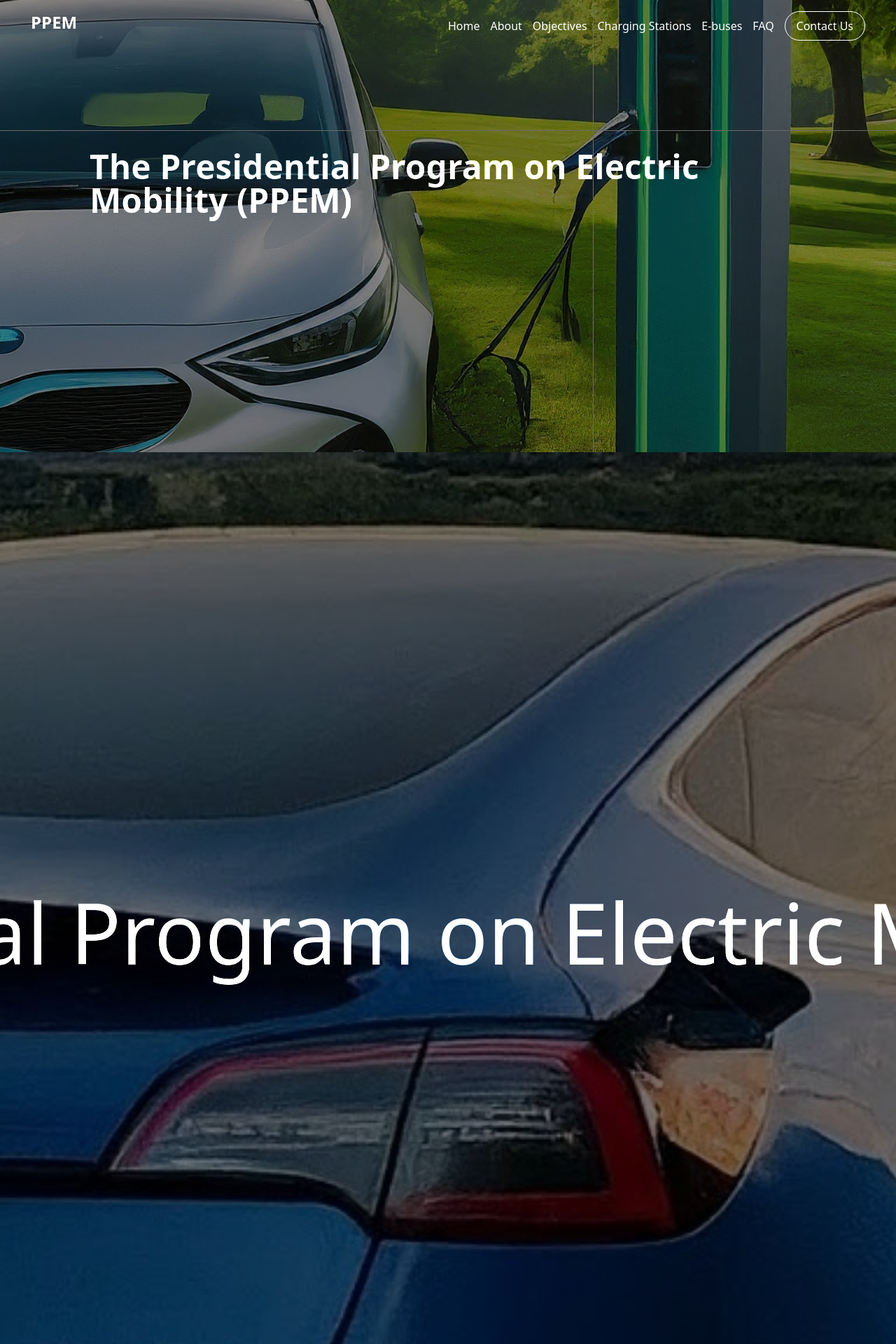
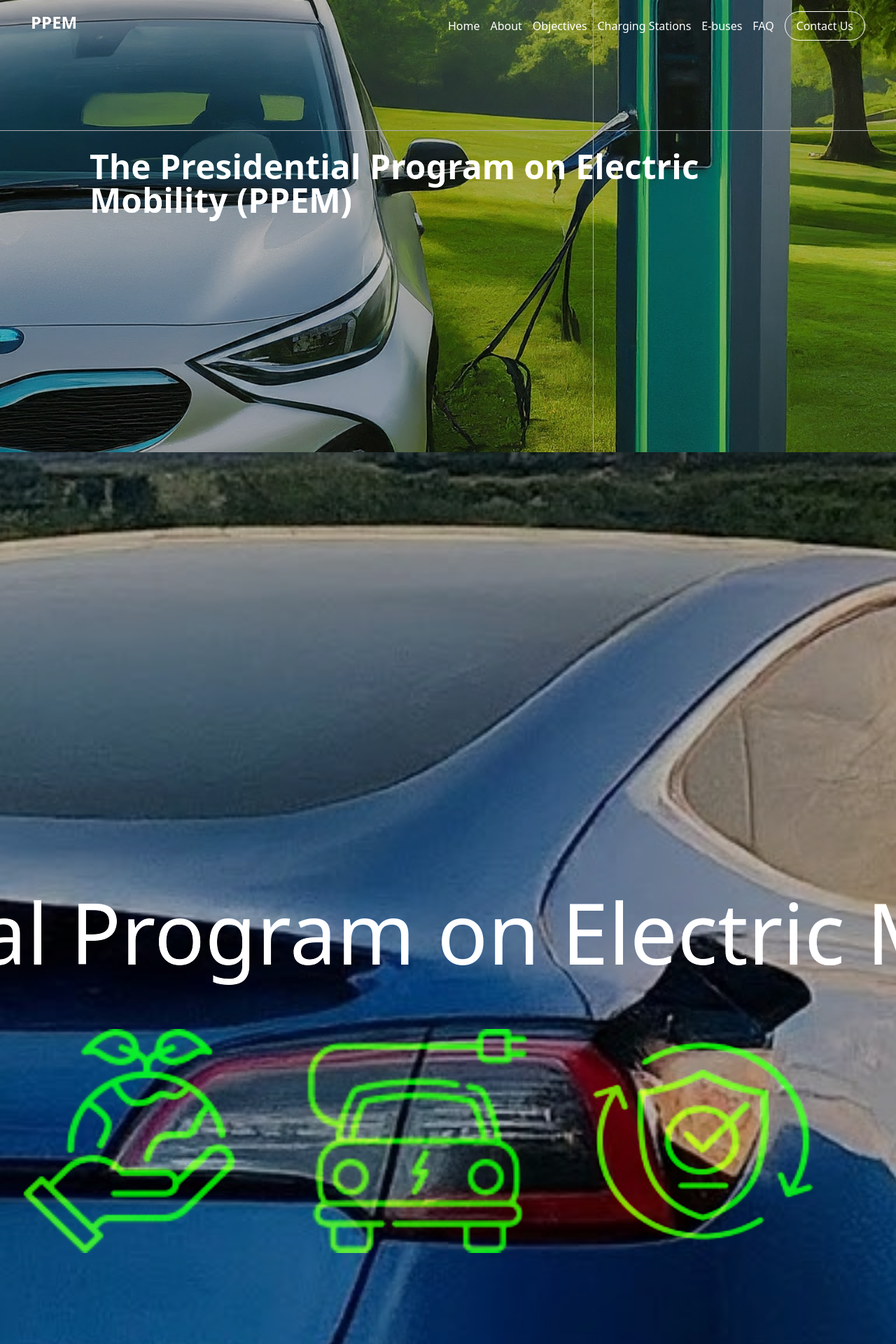
Before and after one commit to MegaNAD60/ppem, a React (Vite) app: page / in a window 1280 px wide. Shown: the top 1920 px of the page at 70% size. Built offline with nearby package versions, Linux system fonts and the light colour scheme.

Commit message:
modify app

```diff
--- a/src/components/FaqItems.jsx
+++ b/src/components/FaqItems.jsx
@@ -55,7 +55,9 @@ function FaqItems(){
                         <span className="text-[#0f1731] font-light"><FaPlus /></span>
                     </div>
                 </div>
-                {expanded && <p>{answer}</p>}
+                <div className="ease-in-out duration-500">
+                    {expanded && <p className="ease-in-out duration-500">{answer}</p>}
+                </div>
             </div>
         )
     }
--- a/src/components/Nav.jsx
+++ b/src/components/Nav.jsx
@@ -22,7 +22,7 @@ function Nav() {
 
     return (
 
-      <div className={fix ? "sticky top-0 left-0 z-10 bg-[#144933] text-white transition-[0.5s]" : "sticky top-0 left-0 bg-transparent text-white z-10"}>
+      <div className={fix ? "sticky top-0 left-0 z-10 bg-[#2dac57] text-white transition-[0.5s]" : "sticky top-0 left-0 bg-transparent text-white z-10"}>
         <div className='max-w-[1240px] w-full mx-auto px-6 py-4'>
 
           <nav className='flex justify-between'>
@@ -47,7 +47,7 @@ function Nav() {
                 {nav ? <AiOutlineClose size={20} /> : <AiOutlineMenu size={20} />}
             </div>
 
-            <div className={nav ? 'fixed w-[100%] left-0 top-0 bg-[#217451] z-10 ease-in-out duration-500 pb-3' : 'fixed top-[-100%]'}>
+            <div className={nav ? 'fixed w-[100%] left-0 top-0 bg-[#2dac57] z-10 ease-in-out duration-500 pb-3' : 'fixed top-[-100%]'}>
                 <div className='flex justify-between items-baseline'>
                   <h1 className='w-full text-2xl font-bold p-6'>PPEM</h1>
                   <div onClick={handleHamburger} className="block lg:hidden px-6">
--- a/src/sections/About.jsx
+++ b/src/sections/About.jsx
@@ -1,5 +1,8 @@
 import React from 'react'
 import image from '../images/Gemini_Generated_Image_aom68haom68haom6.jpeg'
+import environment from '../images/icons/environmental.png'
+import evs from '../images/icons/evs.png'
+import framework from '../images/icons/framework.png'
 
 import { useEffect, useState } from 'react'
 import AOS from 'aos';
@@ -21,7 +24,7 @@ function About() {
   return (
     <div id='about' className=''>
         <div className='max-w-[1240px] mx-auto w-full px-6 py-20'>
-            <h2 className='mx-auto text-4xl font-bold bg-gradient-to-bl from-[#48d1ba] to-[#22a08b] inline-block text-transparent bg-clip-text'>About Us</h2>
+            <h2 className='mx-auto text-4xl font-bold bg-gradient-to-bl from-[#2dac57] to-[#329653] inline-block text-transparent bg-clip-text'>About Us</h2>
             <h1 data-aos='fade-up' data-aos-duration='1000' className='w-full mx-auto text-4xl font-semi-bold my-4'>Transforming Nigeria's Tansportation Landscape With Electric Mobility</h1>
             <p data-aos='fade-up' data-aos-duration='1000' className='my-2 text-justify'>
                 The Presidential Program on Electric Mobility (PPEM) is a groundbreaking initiative
@@ -38,7 +41,7 @@ function About() {
             </p>
         </div>
 
-        <motion.div style={{scale}} className="bg-[rgba(46,44,44,0.8)] w-full h-96 relative my-6" >
+        <motion.div style={{scale}} className="bg-[rgba(46,44,44,0.4)] w-full h-96 relative my-6" >
             <img src={image} className='w-full h-full object-cover absolute mix-blend-overlay' />
             <motion.div
               variants={{
@@ -52,6 +55,11 @@ function About() {
               <h3 className='text-white font-medium text-3xl text-center md:text-3xl pt-[15%]'>
                 The Presidential Program on Electric Mobility (PPEM)
               </h3>
+              <div className='w-[50%] md:w-[30%] mt-4 mx-auto grid grid-cols-3'>
+                <img src={environment} className='w-10 h-10 md:w-20 md:h-20' />
+                <img src={evs} className='w-10 h-10 md:w-20 md:h-20' />
+                <img src={framework} className='w-10 h-10 md:w-20 md:h-20' />
+              </div>
             </motion.div>
         </motion.div>
 
--- a/src/sections/ChargingStations.jsx
+++ b/src/sections/ChargingStations.jsx
@@ -18,10 +18,10 @@ function ChargingStations() {
 
   return (
     <div className='relative'>
-      <motion.div style={{scale}} id='charging' className='bg-[#06061a] text-white sticky md:h-[100vh] top-0 rounded-3xl -z-10'>
+      <motion.div style={{scale}} id='charging' className='bg-[#b47754] text-white sticky md:h-[100vh] top-0 rounded-t-3xl -z-10'>
           <div className='max-w-[1240px] w-full mx-auto py-20 px-10 md:px-20 md:grid md:grid-cols-2'>
             <div>
-              <h2 className='text-4xl font-semi-bold bg-gradient-to-bl from-[#2c815e] to-[#5ebb52] inline-block text-transparent bg-clip-text'>
+              <h2 className='text-4xl font-semi-bold bg-gradient-to-bl from-[#174432] to-[#0d3d06] inline-block text-transparent bg-clip-text'>
                 The Charging Infrastructure
               </h2>
               <p className='mt-4 leading-10 md:text-2xl text-justify'>
@@ -38,17 +38,17 @@ function ChargingStations() {
 
       </motion.div>
 
-          <motion.div style={{scale2}} id='ev-bus' className='bg-[#d36653] text-white rounded-3xl'>
+          <motion.div style={{scale2}} id='ev-bus' className='bg-[#08131f] text-white rounded-t-3xl'>
             <div className='max-w-[1240px] w-full mx-auto px-6 py-20'>
               <div className=' md:grid md:grid-cols-2'>
-                <h2 className='text-4xl md:text-6xl font-semi-bold bg-gradient-to-bl from-[#06061a] to-[#06061a] inline-block text-transparent bg-clip-text'>EV Buses</h2>
+                <h2 className='text-4xl md:text-6xl font-semi-bold bg-gradient-to-bl from-[#ffffff] to-[#ffffff] inline-block text-transparent bg-clip-text'>EV Buses</h2>
                 <p className='mt-4 md:text-2xl leading-8 text-justify'>
                   PPEM is committed to adopting eletric buses for mass transit as the Nigerian Government
                 has embarked on an ambitious project to introduce a pilot fleet of 100 electric buses
                 for mass transit.
                 </p>
               </div>
-              <img src={bus} className='w-[600px] h-[400px] mt-10 mx-auto rounded-3xl' />
+              <img src={bus} className='w-[400px] h-[280px] md:w-[600px] md:h-[400px] mt-10 mx-auto rounded-3xl' />
             </div>
           </motion.div>
 
--- a/src/sections/Contact.jsx
+++ b/src/sections/Contact.jsx
@@ -6,7 +6,7 @@ function Contact() {
 
 
   return (
-    <div id='contact' className='bg-gradient-to-bl from-[#103626] to-[#1c3a18] text-white'>
+    <div id='contact' className='bg-gradient-to-bl from-[#2a8548] to-[#2dac57] text-white'>
         <div className='max-w-[1240px] w-full mx-auto py-20 px-6 md:grid md:grid-cols-2'>
 
             <div className='md:w-[80%]'>
--- a/src/sections/Header.jsx
+++ b/src/sections/Header.jsx
@@ -15,7 +15,7 @@ function Header() {
   return (
     <div id='home' className='text-[white] -mt-[100px]'>
 
-        <div className="bg-[rgba(46,44,44,0.7)] w-full h-screen relative" >
+        <div className="bg-[rgba(46,44,44,0.4)] w-full h-screen relative" >
             <img src={image} className='w-full h-full object-cover absolute mix-blend-overlay' />
             <motion.div
               variants={{
--- a/src/sections/Objectives.jsx
+++ b/src/sections/Objectives.jsx
@@ -26,7 +26,6 @@ function Objectives(){
                 </div>
 
                 <div data-aos='fade-up-right' data-aos-duration='1000' className="md:grid md:grid-cols-2 gap-5">
-                    <AnimatePresence>
                     {ObjectiveContents.map(contents => (
                         <motion.div className="bg-[#ffffff] text-black px-8 py-4 my-4 md:my-0 rounded-2xl grid grid-cols-5" layoutId={contents.id} onClick={() => setSelectedId(contents.id)}>
                              <motion.img src={contents.image} alt="" className="w-10 h-10 items-baseline md:mx-0" />
@@ -37,7 +36,6 @@ function Objectives(){
                         </motion.div>
                      )
                     )}
-                    </AnimatePresence>
 
                     <AnimatePresence>
                        {selectedID && (
--- a/src/sections/Partner.jsx
+++ b/src/sections/Partner.jsx
@@ -22,7 +22,7 @@ function Partner() {
                 <h1 className='font-bold md:text-4xl'>Pathner With Us</h1>
                 <p className='md:text-2xl mt-2'>Let's collaborate! Are you interested in setting up a charging station at your premises?</p>
                 <Link to='#contact' smooth>
-                  <button className='bg-[#17583d] text-white font-medium mt-3 py-2 px-5 rounded-3xl'>Contact Us Now</button>
+                  <button className='bg-[#2dac57] text-white font-medium mt-3 py-2 px-5 rounded-3xl'>Contact Us Now</button>
                 </Link>
               </div>
 
```
